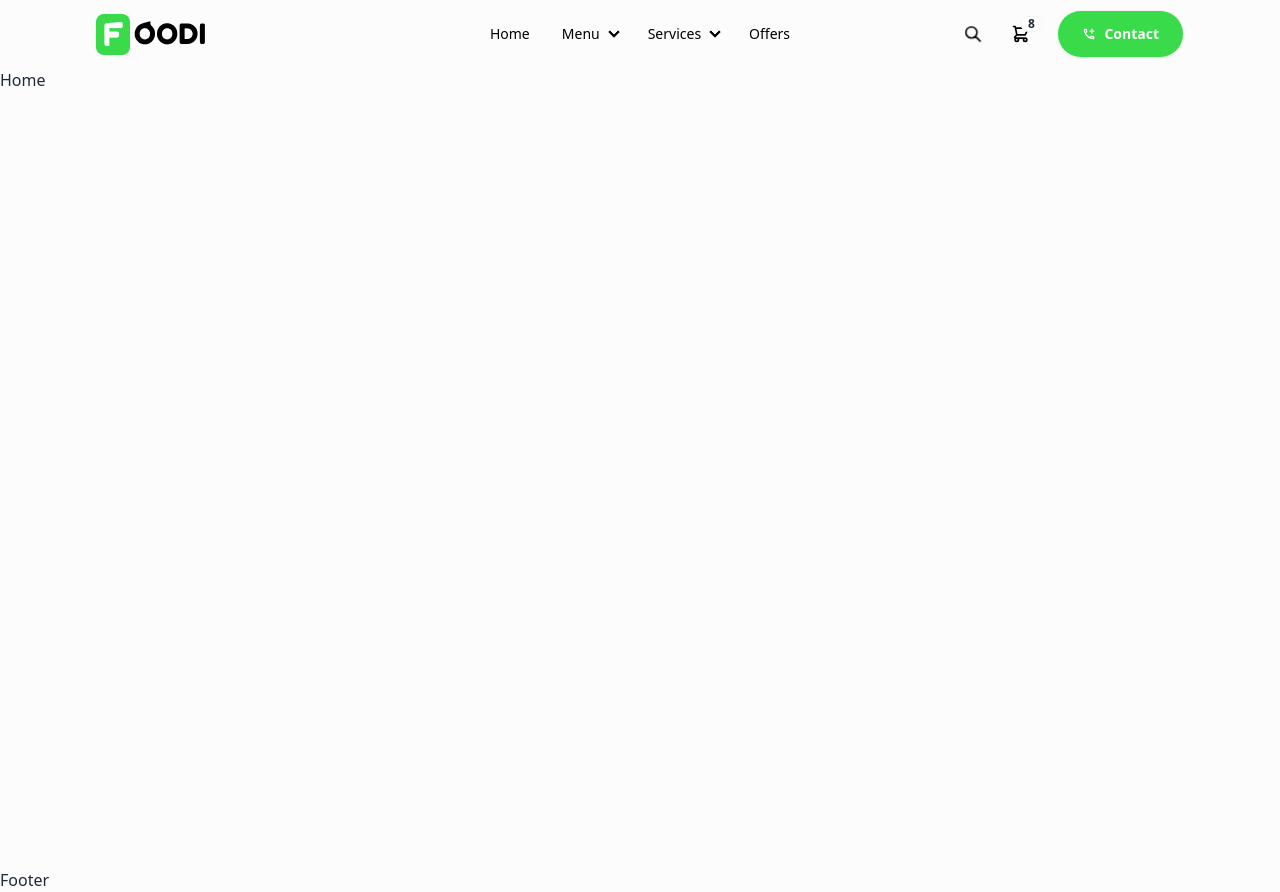
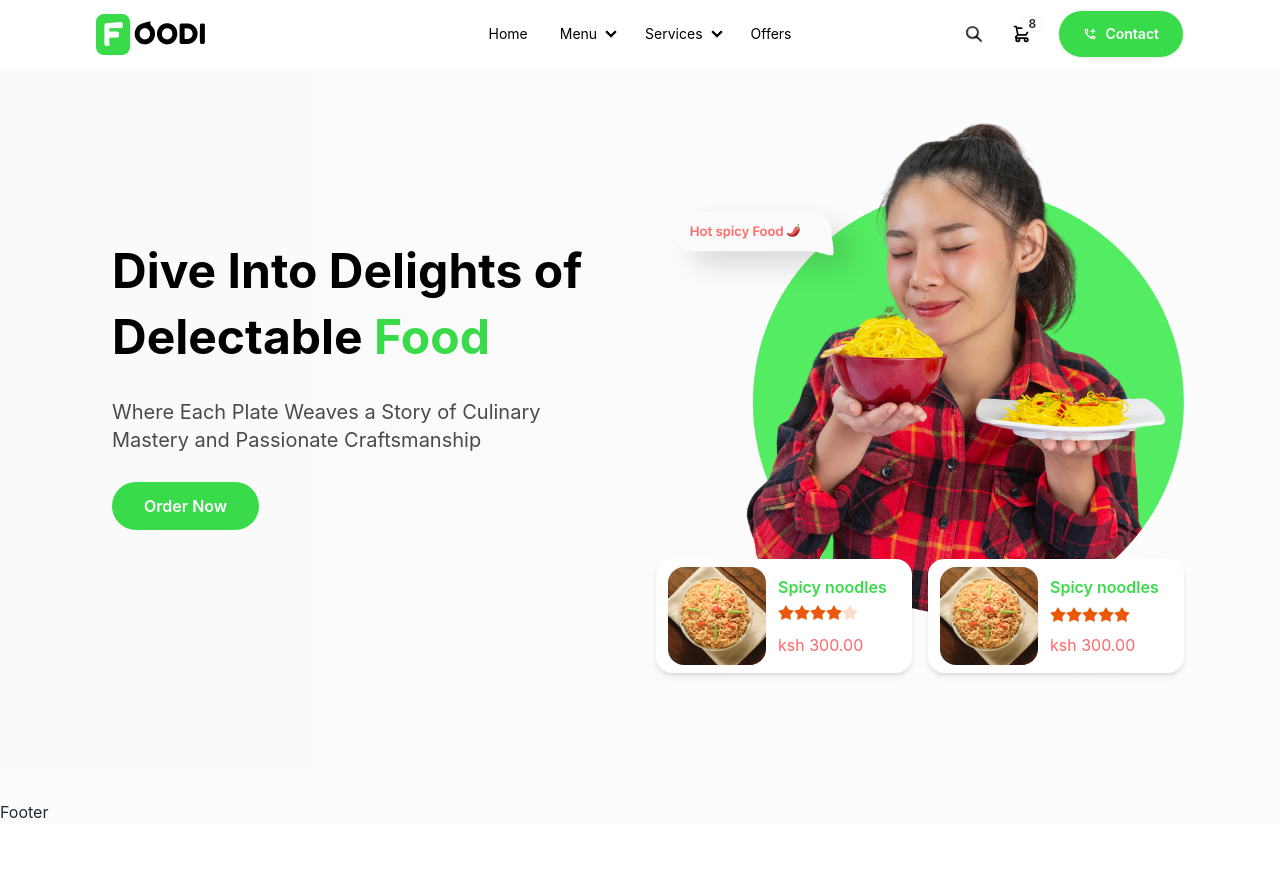
Before and after one commit to Joeeazy/food_finder, a React (Vite) app in the folder frontend/: page / in a window 1280 px wide. After the commit the page ends 824 px from the top, so only its background shows below. Built offline with nearby package versions, Linux system fonts and the light colour scheme.

Commit message:
Navbar ui complete

```diff
--- a/frontend/src/App.css
+++ b/frontend/src/App.css
@@ -1,3 +1,7 @@
 body {
   font-family: "inter", "sans-serif";
 }
+
+.section-container {
+  @apply max-w-screen-2xl container mx-auto xl:px-24 px-4;
+}
--- /dev/null
+++ b/frontend/src/components/Banner.jsx
@@ -0,0 +1,109 @@
+import React from "react";
+
+export default function Banner() {
+  return (
+    <div className="section-container bg-gradient-to-r from-[#FAFAFA] from-0% to-[#FCFCFC] to-100% z-0">
+      <div className="py-24 flex flex-col md:flex-row-reverse justify-between items-center gap-8">
+        {/* right side */}
+        <div className="md:w-1/2">
+          <img src="/images/home/banner.png" alt="" />
+
+          <div className="flex flex-col md:flex-row-reverse items-center justify-around -mt-14 gap-4">
+            <div className="flex bg-white py-2 px-3 rounded-2xl items-center gap-3 shadow-md w-64">
+              <img
+                src="/images/home/b-food1.png"
+                alt="foodimg"
+                className="rounded-2xl"
+              />
+              <div className="space-y-1">
+                <h5 className="text-green font-semibold mb-1">Spicy noodles</h5>
+                <div className="rating rating-sm">
+                  <input
+                    type="radio"
+                    name="rating-2"
+                    className="mask mask-star-2 bg-orange-600"
+                  />
+                  <input
+                    type="radio"
+                    name="rating-2"
+                    className="mask mask-star-2 bg-orange-600"
+                  />
+                  <input
+                    type="radio"
+                    name="rating-2"
+                    className="mask mask-star-2 bg-orange-600"
+                  />
+                  <input
+                    type="radio"
+                    name="rating-2"
+                    className="mask mask-star-2 bg-orange-600"
+                    checked
+                  />
+                  <input
+                    type="radio"
+                    name="rating-2"
+                    className="mask mask-star-2 bg-orange-600"
+                  />
+                </div>
+                <p className="text-red">ksh 300.00</p>
+              </div>
+            </div>
+            <div className="md:flex hidden bg-white py-2 px-3 rounded-2xl items-center gap-3 shadow-md w-64">
+              <img
+                src="/images/home/b-food1.png"
+                alt="foodimg"
+                className="rounded-2xl"
+              />
+              <div className="space-y-1">
+                <h5 className="text-green font-semibold mb-1">Spicy noodles</h5>
+                <div className="rating rating-sm">
+                  <input
+                    type="radio"
+                    name="rating-2"
+                    className="mask mask-star-2 bg-orange-600"
+                  />
+                  <input
+                    type="radio"
+                    name="rating-2"
+                    className="mask mask-star-2 bg-orange-600"
+                  />
+                  <input
+                    type="radio"
+                    name="rating-2"
+                    className="mask mask-star-2 bg-orange-600"
+                  />
+                  <input
+                    type="radio"
+                    name="rating-2"
+                    className="mask mask-star-2 bg-orange-600"
+                    checked
+                  />
+                  <input
+                    type="radio"
+                    name="rating-2"
+                    className="mask mask-star-2 bg-orange-600"
+                  />
+                </div>
+                <p className="text-red">ksh 300.00</p>
+              </div>
+            </div>
+          </div>
+        </div>
+        {/* left side */}
+        <div className="md:w-1/2 space-y-7 px-4">
+          <h2 className="md:text-5xl text-4xl font-bold leading-snug md:leading-snug  text-black">
+            Dive Into Delights of Delectable{" "}
+            <span className="text-green">Food</span>
+          </h2>
+          <p className="text-xl text-[#4A4A4A]">
+            Where Each Plate Weaves a Story of Culinary Mastery and Passionate
+            Craftsmanship
+          </p>
+          <button className="button bg-green px-8 py-3 font-semibold text-white rounded-full">
+            Order Now
+          </button>
+        </div>
+      </div>
+    </div>
+  );
+}
--- a/frontend/src/components/Navbar.jsx
+++ b/frontend/src/components/Navbar.jsx
@@ -1,7 +1,26 @@
 import logo from "/logo.png";
 import { MdOutlineAddIcCall } from "react-icons/md";
+import { useState } from "react";
+import { useEffect } from "react";
 
 export default function Navbar() {
+  const [isSticky, setIsSticky] = useState(false);
+
+  //handle scroll effect
+  useEffect(() => {
+    const handleScroll = () => {
+      const offset = window.scrollY;
+      if (offset > 0) {
+        setIsSticky(true);
+      } else {
+        setIsSticky(false);
+      }
+    };
+    window.addEventListener("scroll", handleScroll);
+    return () => {
+      window.addEventListener("scroll", handleScroll);
+    };
+  }, []);
   const navItems = (
     <>
       <li>
@@ -45,8 +64,14 @@
     </>
   );
   return (
-    <header className="max-w-screen-2xl container mx-auto bg-primaryBG text-black">
-      <div className="navbar xl:px-24">
+    <header className="max-w-screen-2xl container mx-auto text-black fixed top-0 left-0 right-0 transition-all duration-300 ease-in-out">
+      <div
+        className={`navbar xl:px-24 ${
+          isSticky
+            ? "shadow-md bg-gradient-to-down from-slate-200 to-slate-400 transition-all duration-300 ease-in-out"
+            : "bg-white"
+        }`}
+      >
         <div className="navbar-start">
           <div className="dropdown">
             <div tabIndex={0} role="button" className="btn btn-ghost lg:hidden">
--- a/frontend/src/layout/Main.jsx
+++ b/frontend/src/layout/Main.jsx
@@ -1,6 +1,7 @@
 import React from "react";
 import { Outlet } from "react-router-dom";
 import Navbar from "../components/Navbar";
+import "../App.css";
 
 export default function Main() {
   return (
--- a/frontend/src/pages/home/Home.jsx
+++ b/frontend/src/pages/home/Home.jsx
@@ -1,5 +1,10 @@
 import React from "react";
+import Banner from "../../components/Banner";
 
 export default function Home() {
-  return <div className="h-screen">Home</div>;
+  return (
+    <div className="h-screen">
+      <Banner />
+    </div>
+  );
 }
```
Also changed, not shown: frontend/public/images/home/b-food1.png (added), frontend/public/images/home/banner.png (added).
